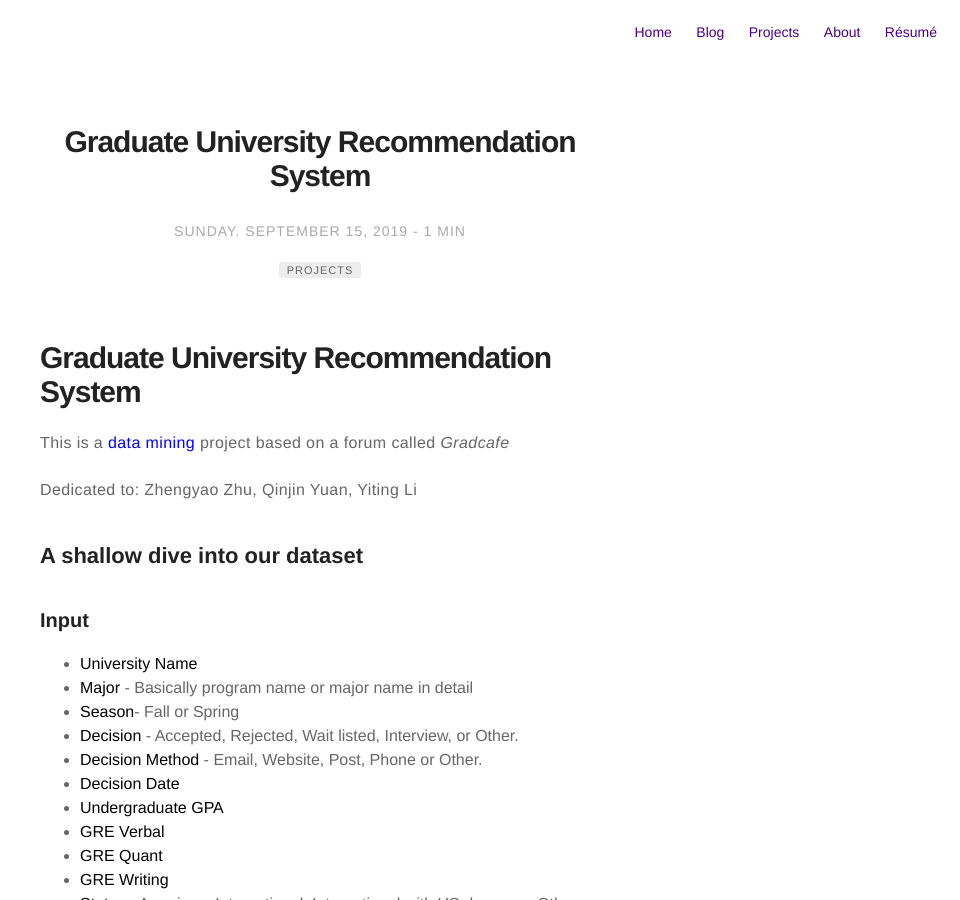
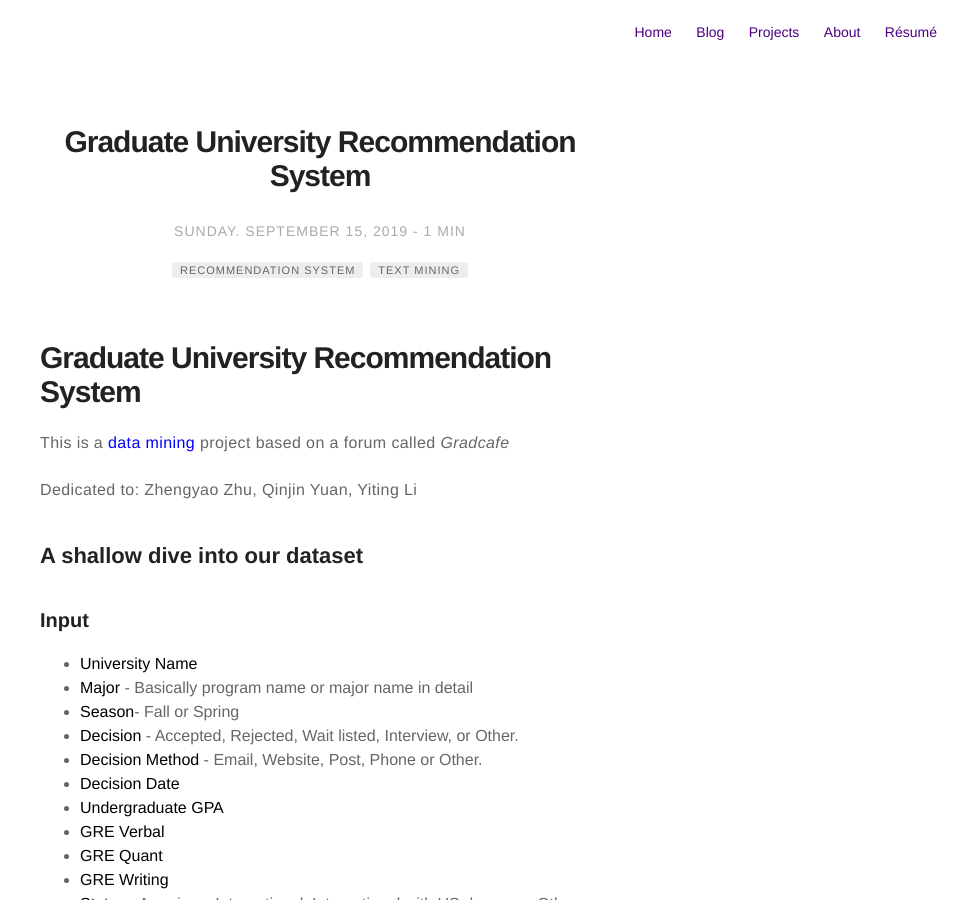
Before and after one commit to Hazel-Li/hazel-li.github.io, a Jekyll site: the page built from _posts/2019-09-15-Graduate-University-Recommendation-System.md, in a window 1280 px wide and 900 px high. Shown: the whole window, without its empty margins (320-1280 px from the left). Built offline with Jekyll 4.4.1, drawn with Linux system fonts in a browser that asks for light colours.

Commit message:
Update 2019-09-15-Graduate-University-Recommendation-System.md

```diff
--- a/_posts/2019-09-15-Graduate-University-Recommendation-System.md
+++ b/_posts/2019-09-15-Graduate-University-Recommendation-System.md
@@ -3,15 +3,16 @@ title: "Graduate University Recommendation System"
 layout: post
 date: 2019-09-15 20:18
 image: /assets/images/beautifulsoup.jpg
+tag:
+- recommendation system
+- text mining
 headerImage: false
-tag:
-- projects
 projects: true
 hidden: true
+description: "This is a data mining project based on a forum called Gradcafe"
 category: project
+author: yitingli
 externalLink: false
-author: yitingli
-description: This is a data mining project based on a forum called Gradcafe
 ---
 # Graduate University Recommendation System
 
```
